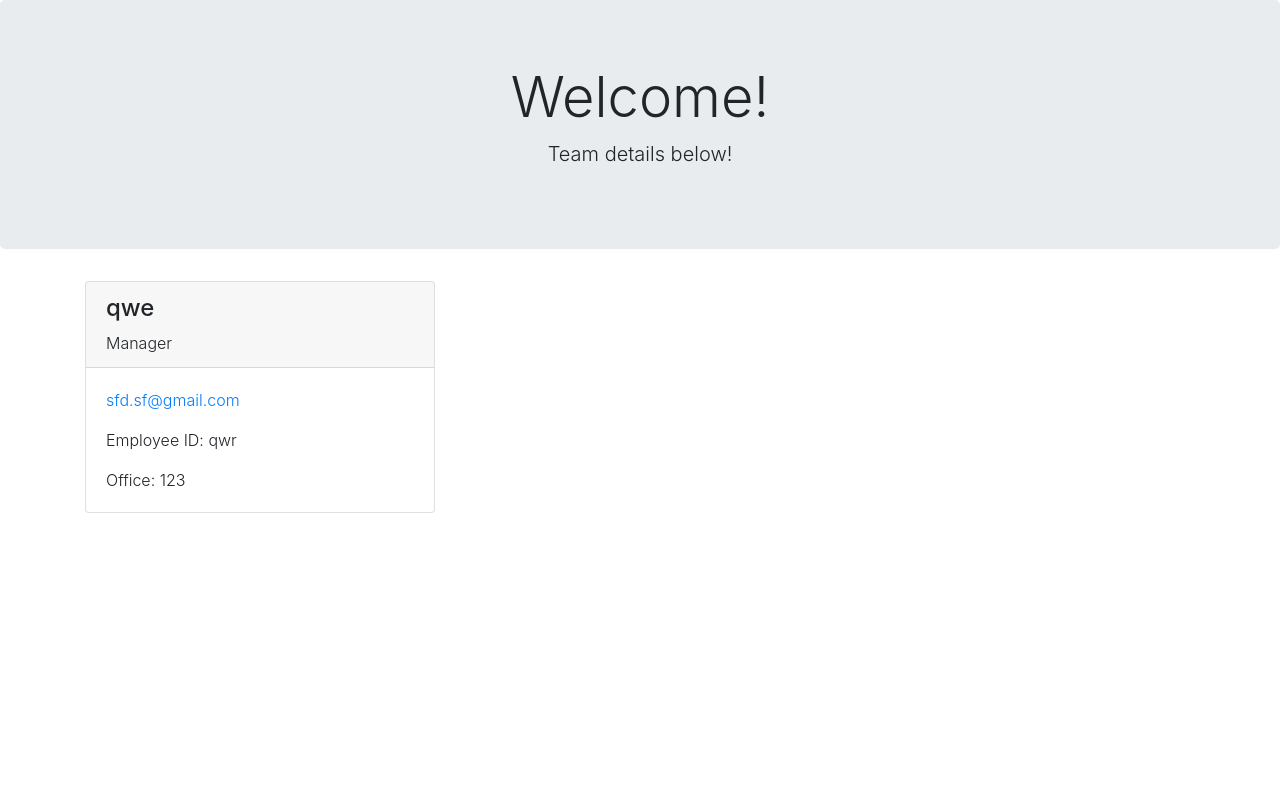
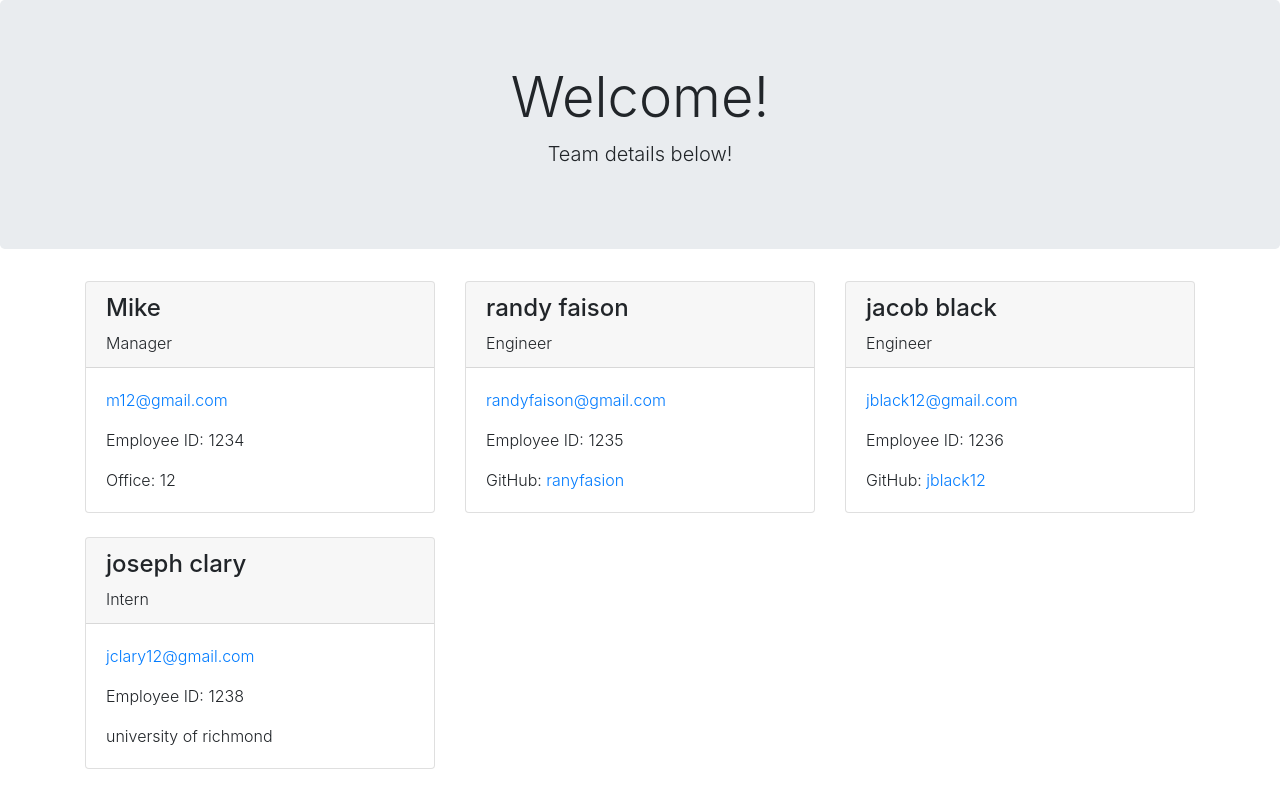
Before and after one commit to randyfasion/Team-Profile-Generator, a website: page dist/index.html in a window 1280 px wide. Drawn offline with nearby package versions, Linux system fonts and the light colour scheme.

Commit message:
readme updated

```diff
--- a/dist/index.html
+++ b/dist/index.html
@@ -20,13 +20,55 @@
                 <div class="col mb-4">
                     <div class="card h-100">
                         <div class="card-header">
-                            <h4>qwe</h4>
+                            <h4>Mike</h4>
                             <p class="card-text">Manager</p>
                         </div>
                         <div class="card-body font-weight-light">
-                            <p><a href="mailto:sfd.sf@gmail.com" class="card-link">sfd.sf@gmail.com</a></p>
-                            <p class="card-text">Employee ID: qwr</p>
-                            <p class="card-text">Office: 123</p>
+                            <p><a href="mailto:m12@gmail.com" class="card-link">m12@gmail.com</a></p>
+                            <p class="card-text">Employee ID: 1234</p>
+                            <p class="card-text">Office: 12</p>
+                        </div>
+                    </div>
+                </div>
+
+                <div class="col mb-4">
+                    <div class="card h-100">
+                        <div class="card-header">
+                            <h4>randy faison</h4>
+                            <p class="card-text">Engineer</p>
+                        </div>
+                        <div class="card-body font-weight-light">
+                            <p><a href="mailto:randyfaison@gmail.com" class="card-link">randyfaison@gmail.com</a></p>
+                            <p class="card-text">Employee ID: 1235</p>
+                            <p class="card-text">GitHub: <a href="https://www.github.com/ranyfasion" target="_blank" class="card-link">ranyfasion</a></p>
+                        </div>
+                    </div>
+                </div>
+
+                <div class="col mb-4">
+                    <div class="card h-100">
+                        <div class="card-header">
+                            <h4>jacob black</h4>
+                            <p class="card-text">Engineer</p>
+                        </div>
+                        <div class="card-body font-weight-light">
+                            <p><a href="mailto:jblack12@gmail.com" class="card-link">jblack12@gmail.com</a></p>
+                            <p class="card-text">Employee ID: 1236</p>
+                            <p class="card-text">GitHub: <a href="https://www.github.com/jblack12" target="_blank" class="card-link">jblack12</a></p>
+                        </div>
+                    </div>
+                </div>
+
+                <div class="col mb-4">
+                    <div class="card h-100">
+                        <div class="card-header">
+                            <h4>joseph clary</h4>
+                            <p class="card-text">Intern</p>
+                        </div>
+                        <div class="card-body font-weight-light">
+                            <p><a href="mailto:jclary12@gmail.com" class="card-link">jclary12@gmail.com</a></p>
+                            <p class="card-text">Employee ID: 1238</p>
+                            <p class="card-text">university of richmond</p>
                         </div>
                     </div>
                 </div>
```
Also changed, not shown: README.md.
